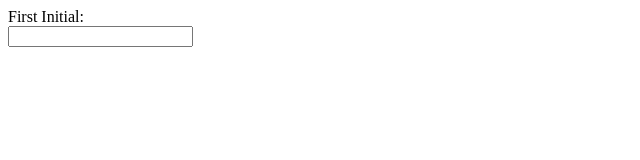
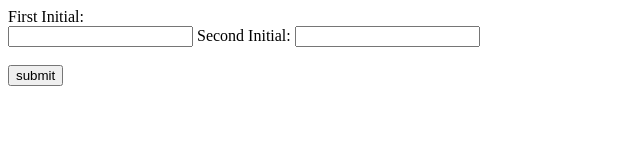
Before and after one commit to jhammer22/challenge-4, a plain HTML site: page quiz.html in a window 1280 px wide. Shown: the whole page, without its empty margins (0-640 px from the left). Drawn offline with Linux system fonts and the light colour scheme.

Commit message:
reformated second html page

```diff
--- a/quiz.html
+++ b/quiz.html
@@ -1,13 +1,28 @@
-<!-- form that allows user to input initials -->
-<form>
-  <label for="finitial">First Initial:</label><br>
-  <input type="text" id="finitial" name="finitial">
-</form>
-<!-- form with questions with multiple choice answers-->
-
-<form>
-
-</form>
+<!DOCTYPE html>
+<html lang="en">
+<head>
+  <meta charset="UTF-8">
+  <meta http-equiv="X-UA-Compatible" content="IE=edge">
+  <meta name="viewport" content="width=device-width, initial-scale=1.0">
+  <title>Document</title>
+</head>
+<body>
+  <!-- form that allows user to input initials -->
+  <form class="initials">
+    <label for="finitial">First Initial:</label><br>
+    <input type="text" id="finitial" name="finitial">
+    <label for="secinitial">Second Initial:</label>
+    <input type="text" id="secinitial" name="secinitial"><br><br>
+    <input type="submit" value="submit">
+  </form>
 <!--research how to switch to another question once answer is given is this done in html or js html event???-->
 
+<!-- div with questions with multiple choice answers buttons-->
+
+
+
 <!-- timer -->
+
+
+</body>
+</html>
```
